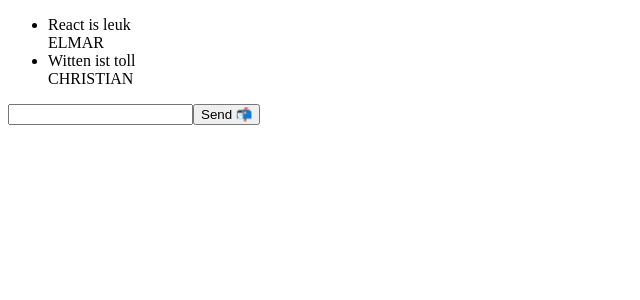
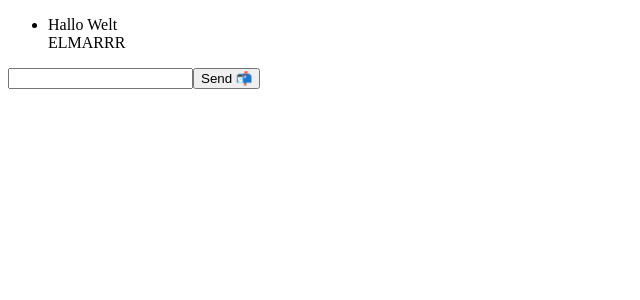
Before and after one commit to hco/reactdays-2019-munich, a React (Create React App) app: page / in a window 1280 px wide. Shown: the top 300 px of the page, without its empty margins (0-640 px from the left). Built offline with nearby package versions, Linux system fonts and the light colour scheme.

Commit message:
provide store and read state

```diff
--- a/src/App.tsx
+++ b/src/App.tsx
@@ -3,6 +3,7 @@
 import MessageCompose from './components/MessageCompose';
 import { Message } from './domain/Message';
 import { configureStore } from './redux/configureStore';
+import { Provider } from 'react-redux';
 
 // das machen wir eigentlich in einem useMemo...
 const store = configureStore();
@@ -39,10 +40,12 @@
   );
 
   return (
-    <main>
-      <MessageList messages={messages} />
-      <MessageCompose onSubmit={handleSubmit} />
-    </main>
+    <Provider store={store}>
+      <main>
+        <MessageList />
+        <MessageCompose onSubmit={handleSubmit} />
+      </main>
+    </Provider>
   );
 }
 
--- a/src/components/MessageList.tsx
+++ b/src/components/MessageList.tsx
@@ -1,6 +1,8 @@
 import React from 'react';
 import MessageListItem from './MessageListItem';
 import { Message } from '../domain/Message';
+import { connect } from 'react-redux';
+import { ApplicationState } from '../redux/configureStore';
 
 interface Props {
   messages: ReadonlyArray<Message>;
@@ -16,4 +18,16 @@
   );
 };
 
-export default MessageListComponent;
+const getMessages = (
+  messages: ApplicationState['messages']
+): ReadonlyArray<Message> => Object.values(messages);
+
+const mapStateToProps = (state: ApplicationState): Props => {
+  return {
+    messages: getMessages(state.messages)
+  };
+};
+
+const enhancer = connect(mapStateToProps);
+
+export default enhancer(MessageListComponent);
--- a/src/redux/configureStore.ts
+++ b/src/redux/configureStore.ts
@@ -2,7 +2,7 @@
 import thunk from 'redux-thunk';
 import { Message } from '../domain/Message';
 
-interface ApplicationState {
+export interface ApplicationState {
   messages: Record<string, Message>;
   /*
   messages: {
@@ -31,7 +31,9 @@
   type: '@@INIT';
 }
 
-type Actions = AddMessageAction | InitAction;
+type MessageActions = AddMessageAction;
+
+type Actions = MessageActions | InitAction;
 
 const reducer = (state = initialState, action: Actions): ApplicationState => {
   switch (action.type) {
```
